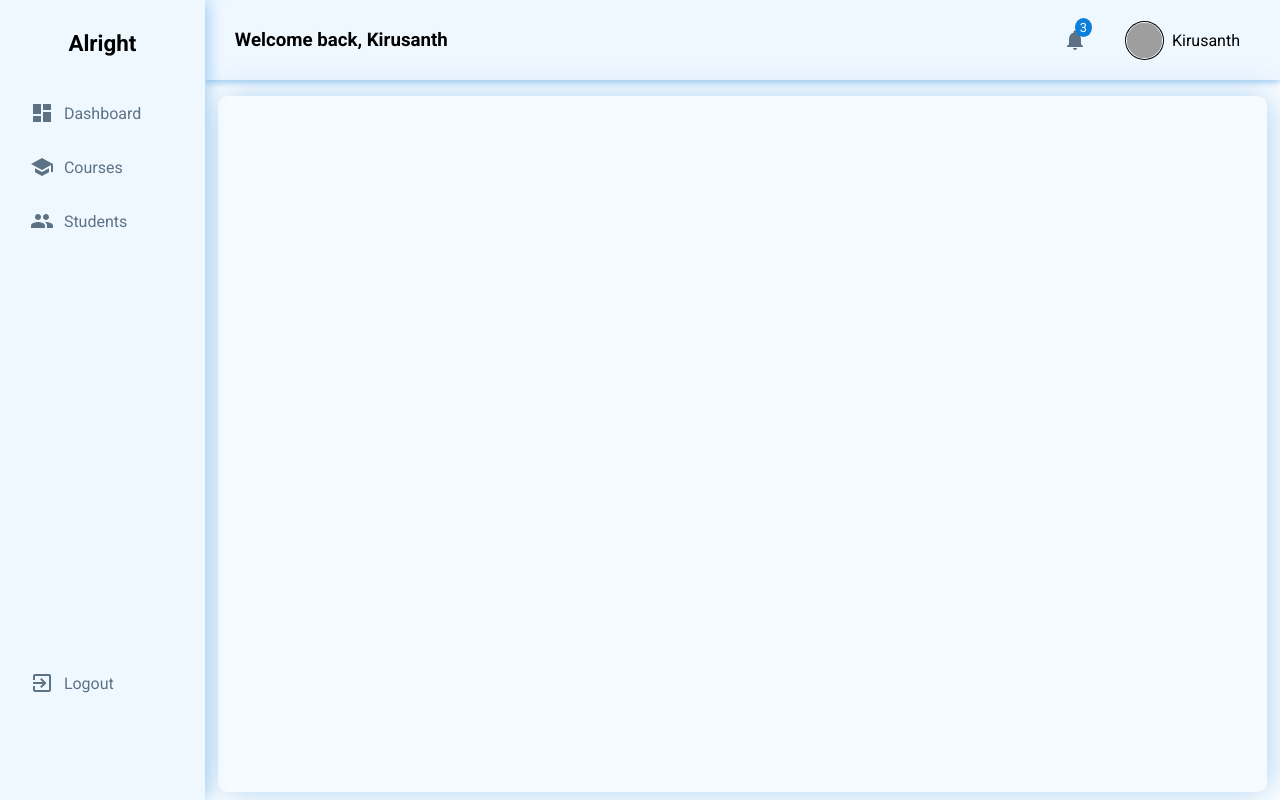
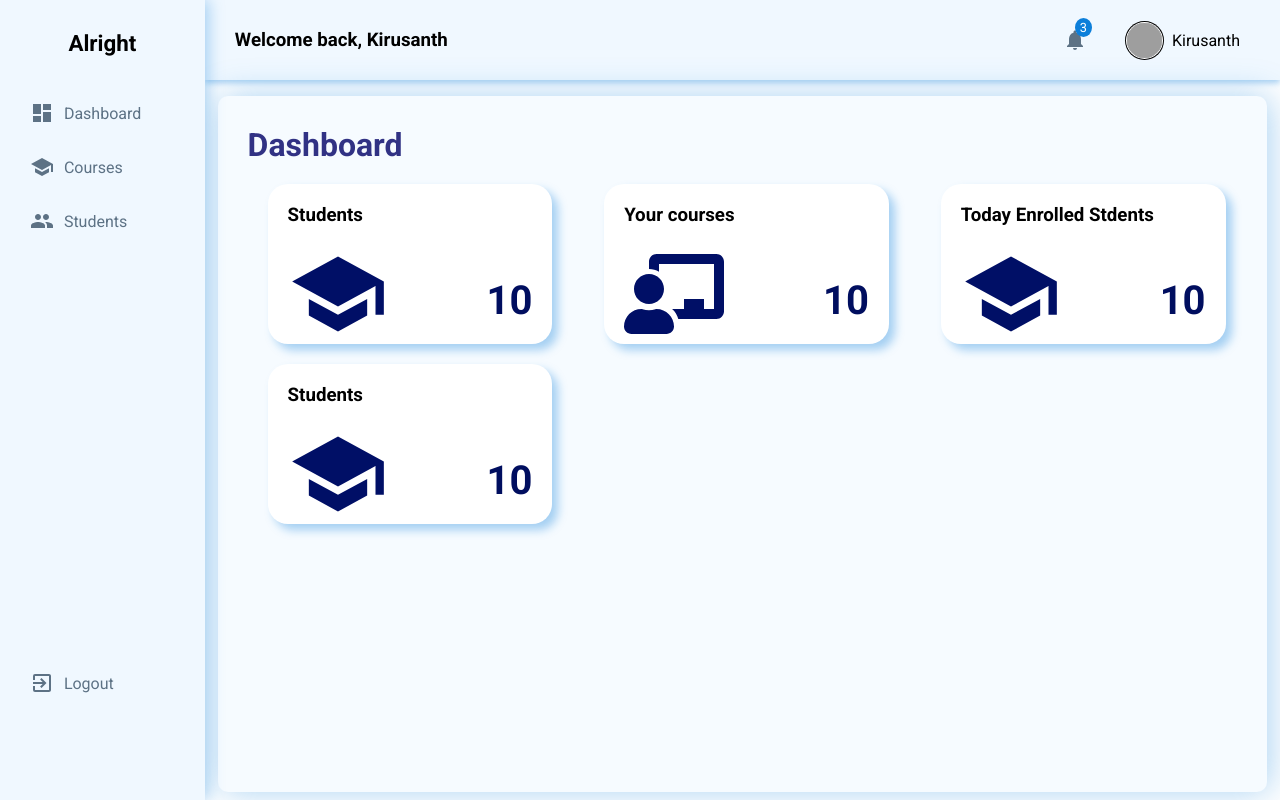
Before and after one commit to kirusanth-08/OnlineLearningPlatform-DS, a React (Create React App) app in the folder frontend/: page / in a window 1280 px wide. Built offline with nearby package versions, Linux system fonts and the light colour scheme; grey boxes are pictures that could not be loaded; a web font is replaced by a local one.

Commit message:
Update routes and links for dashboard and courses

```diff
--- a/frontend/src/App.js
+++ b/frontend/src/App.js
@@ -17,7 +17,7 @@ function App() {
         <Header />
         <div className='content-container'>
           <Routes>
-            <Route path="/dashboard" element={<Dashboard />} />
+            <Route path="/" element={<Dashboard />} />
             <Route path="/courses" element={<Courses />} />
             <Route path="/courses/modify" element={<ModifyCourse />} />
             <Route path="/students" element={<Student />} />
--- a/frontend/src/Instructor/components/Sidebar/Sidebar.jsx
+++ b/frontend/src/Instructor/components/Sidebar/Sidebar.jsx
@@ -38,7 +38,7 @@ const Sidebar = () => {
       <div className='logo'>Alright</div>
       <div className='sidebar-elements'>
         <div className='nav-links'>
-            <NavLink to='/dashboard' activeClassName='active-link' className='side_btn'><MdDashboard className='sidebar-icon' />Dashboard</NavLink>
+            <NavLink to='/' activeClassName='active-link' className='side_btn'><MdDashboard className='sidebar-icon' />Dashboard</NavLink>
             <NavLink to='/courses' activeClassName='active-link' className='side_btn'><MdSchool  className='sidebar-icon' />Courses</NavLink>
             <NavLink to='/students' activeClassName='active-link' className='side_btn'><MdPeople  className='sidebar-icon' />Students</NavLink>
         </div>
--- a/frontend/src/Instructor/pages/Course/Courses.jsx
+++ b/frontend/src/Instructor/pages/Course/Courses.jsx
@@ -10,7 +10,15 @@ const Courses = () => {
         <div className='courses-container'>
             <div className='course'>
               <p className='course-status'>In Progress</p>
-                {/* <img src='https://www.codingninjas.com/assets-landing/images/CNLOGO.svg' /> */}
+                <div className='course-details'>
+                    <h3>Web Development</h3>
+                    <p>Learn Web Development from scratch</p>
+                    <button className='view-course'>View Course</button>
+                    <Link to="/courses/modify" className='edit-course'>Edit Course</Link>
+                </div>
+            </div>
+            <div className='course'>
+              <p className='course-status'>In Progress</p>
                 <div className='course-details'>
                     <h3>Web Development</h3>
                     <p>Learn Web Development from scratch</p>
```
Also changed, not shown: frontend/src/Instructor/pages/Course/CourseCreation.jsx (added, +11 -0 lines).
